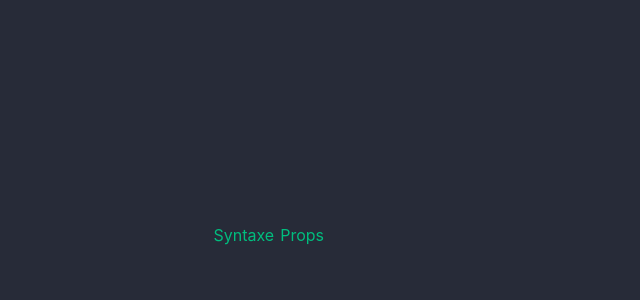
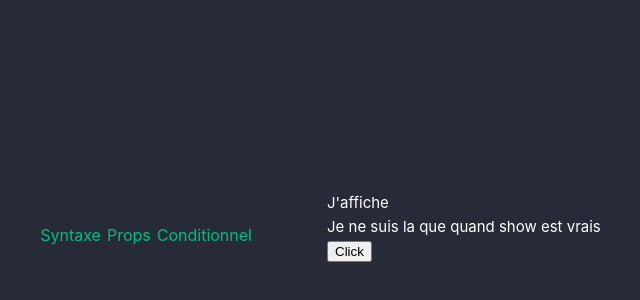
Before and after one commit to GregMarshall999/initiation, a Vue app: page /conditionnel in a window 1280 px wide. Before the commit this address had no page. Shown: the part 172-472 px from the top of the page, without its empty margins (313-953 px from the left). Built offline with nearby package versions, Linux system fonts and the light colour scheme.

Commit message:
conditionnel

```diff
--- a/src/router/index.js
+++ b/src/router/index.js
@@ -1,3 +1,4 @@
+import Conditionnel from '@/views/Conditionnel.vue'
 import Props from '@/views/Props.vue'
 import Syntaxe from '@/views/Syntaxe.vue'
 import { createRouter, createWebHistory } from 'vue-router'
@@ -14,6 +15,11 @@ const router = createRouter({
       path: '/props',
       name: 'Props',
       component: Props
+    },
+    {
+      path: '/conditionnel',
+      name: 'Conditionnel',
+      component: Conditionnel
     }
   ]
 })
--- /dev/null
+++ b/src/views/Conditionnel.vue
@@ -0,0 +1,24 @@
+<template></template>
+
+<script lang="jsx">
+import { ref } from 'vue';
+
+
+export default {
+    setup() {
+        const show = ref(true);
+        const toggle = () => {
+            show.value = !show.value;
+        }
+
+        return () => (
+            <div>
+                {show.value ? <p>J'affiche</p> : <p>Je Cache</p>}
+                {show.value && <p>Je ne suis la que quand show est vrais</p>}
+                <button onClick={toggle}>Click</button>
+            </div>
+        );
+    }
+}
+
+</script>
```
